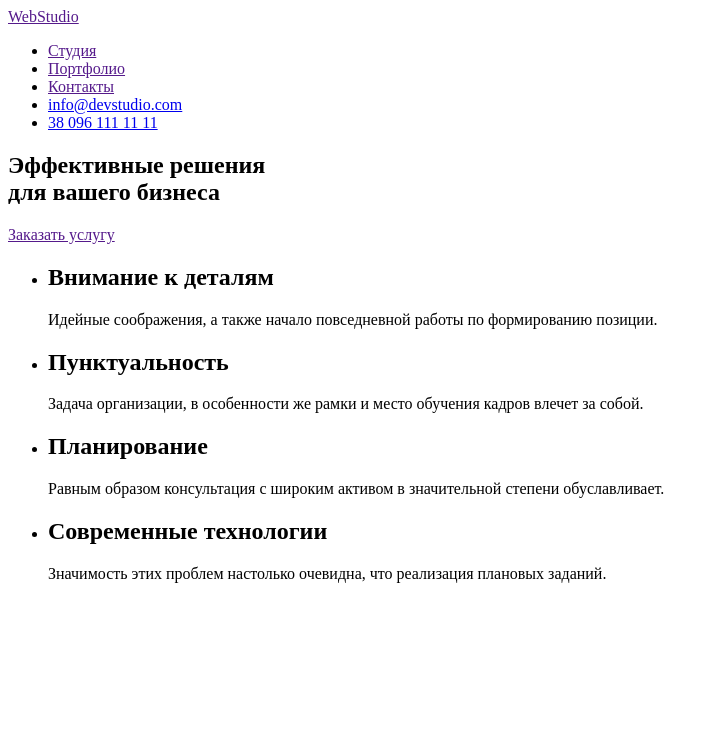
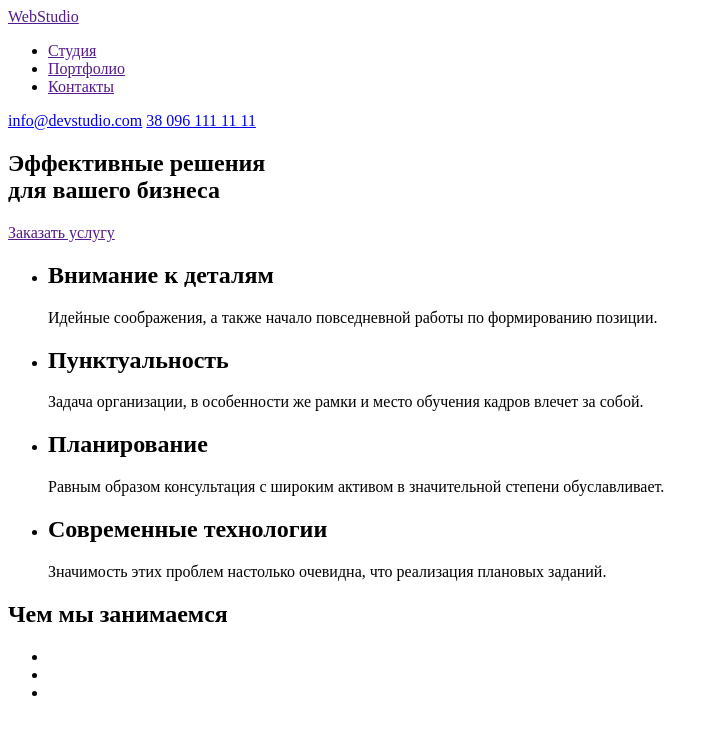
Before and after one commit to DmytroVoitovych/goit-markup-hw-01, a plain HTML site: page index.html in a window 1280 px wide. Shown: the whole page, without its empty margins (0-719 px from the left). Drawn offline with Linux system fonts and the light colour scheme.

Commit message:
добавил тег nav в шапку

```diff
--- a/index.html
+++ b/index.html
@@ -10,13 +10,15 @@
     <!--  Делаю шапку    -->
     <header>
       <a href=""><span>WebStudio</span></a>
+     <nav>
       <ul>
         <li><a href="">Студия</a></li>
         <li><a href="">Портфолио</a></li>
         <li><a href="">Контакты</a></li>
-        <li><a href="mailto:">info@devstudio.com</a></li>
-        <li><a href="tel:+">38 096 111 11 11</a></li>
       </ul>
+    </nav>
+      <a href="mailto:">info@devstudio.com</a>
+      <a href="tel:+">38 096 111 11 11</a>
     </header>
     <!-- Создаю блок для будуещего фона   -->
     <div></div>
@@ -55,5 +57,14 @@
         </li>
       </ul>
     </section>
+    <!--Создаю секцию чем мы занимаемся -->
+    <section>
+      <h2>Чем мы занимаемся</h2>
+      <ul>
+        <li><img src="" alt="" width=""></li>
+        <li><img src="" alt=""width></li>
+        <li><img src="" alt=""width></li>
+      </ul>
+    </section>
   </body>
 </html>
```
